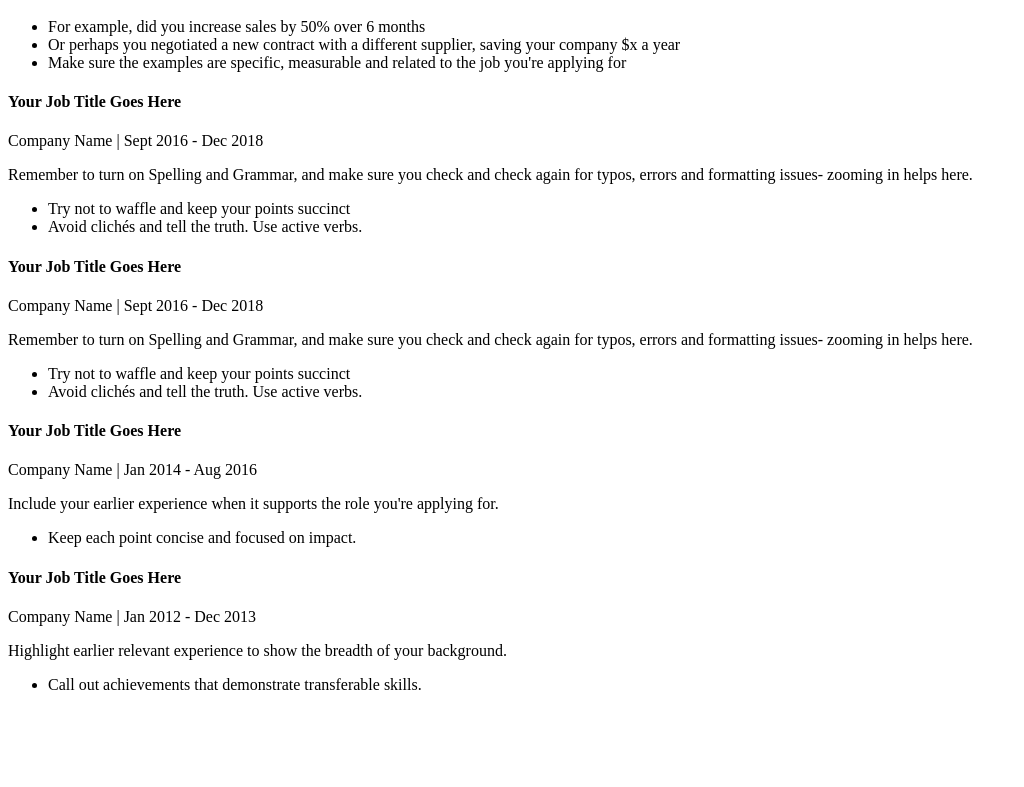
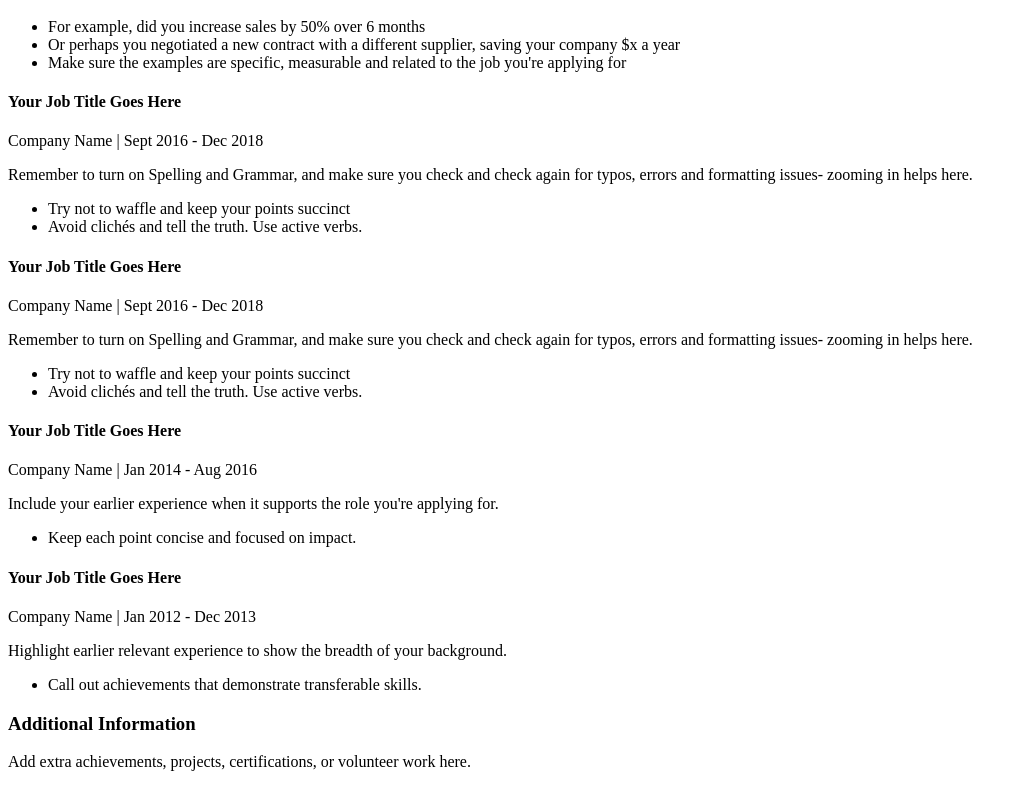
Before and after one commit to JonathanDn/cv-editor-online, a React (Vite) app: page / in a window 1280 px wide. Shown: the part 1235-2022 px from the top of the page, without its empty margins (0-1024 px from the left). Before the commit the page ends 1945 px from the top, so only its background shows below. Built offline with nearby package versions, Linux system fonts and the light colour scheme; the HTML template or start-up script is replaced by a standard one.

Commit message:
Add full-width additional section below columns

```diff
--- a/src/App.jsx
+++ b/src/App.jsx
@@ -2,8 +2,9 @@ import { useCallback, useEffect, useRef } from 'react';
 import { MdOutlineSaveAs } from 'react-icons/md';
 
 const LOCAL_STORAGE_KEY = 'cvEditorData';
-const CURRENT_TEMPLATE_VERSION = 3;
+const CURRENT_TEMPLATE_VERSION = 4;
 const EXPERIENCE_JOB_SELECTOR = '.experience-container .panel .job';
+const ADDITIONAL_SECTION_SELECTOR = '.additional-section';
 
 const fifthExperienceMarkup = `
   <div class="job">
@@ -14,6 +15,13 @@ const fifthExperienceMarkup = `
       <li>Call out achievements that demonstrate transferable skills.</li>
     </ul>
   </div>
+`;
+
+const additionalSectionMarkup = `
+  <section class="panel additional-section" data-testid="additional-section">
+    <h3>Additional Information</h3>
+    <p>Add extra achievements, projects, certifications, or volunteer work here.</p>
+  </section>
 `;
 
 function readStoredCvData() {
@@ -60,6 +68,7 @@ function migrateDocumentHtml(documentHtml, templateVersion) {
   wrapper.innerHTML = documentHtml;
 
   const experiencePanel = wrapper.querySelector('.experience-container .panel');
+  const hasAdditionalSection = wrapper.querySelector(ADDITIONAL_SECTION_SELECTOR);
 
   if (!experiencePanel) {
     return documentHtml;
@@ -67,11 +76,15 @@ function migrateDocumentHtml(documentHtml, templateVersion) {
 
   const existingJobs = experiencePanel.querySelectorAll(EXPERIENCE_JOB_SELECTOR);
 
-  if (existingJobs.length >= 5) {
-    return wrapper.innerHTML;
+  if (existingJobs.length < 5) {
+    experiencePanel.insertAdjacentHTML('beforeend', fifthExperienceMarkup);
   }
 
-  experiencePanel.insertAdjacentHTML('beforeend', fifthExperienceMarkup);
+  if (!hasAdditionalSection) {
+    const contentGrid = wrapper.querySelector('.content-grid');
+    contentGrid?.insertAdjacentHTML('afterend', additionalSectionMarkup);
+  }
+
   return wrapper.innerHTML;
 }
 
@@ -273,6 +286,11 @@ function App() {
               </section>
             </section>
           </section>
+
+          <section className="panel additional-section" data-testid="additional-section">
+            <h3>Additional Information</h3>
+            <p>Add extra achievements, projects, certifications, or volunteer work here.</p>
+          </section>
         </article>
       </section>
     </main>
--- a/src/styles.css
+++ b/src/styles.css
@@ -123,6 +123,10 @@ body {
   width: 100%;
   display: grid;
   grid-template-columns: 31% 69%;
+}
+
+.additional-section {
+  margin-top: 1.7rem;
 }
 
 .left-column {
```
Also changed, not shown: 1 other file (tests, documents, lock files or other folders).
